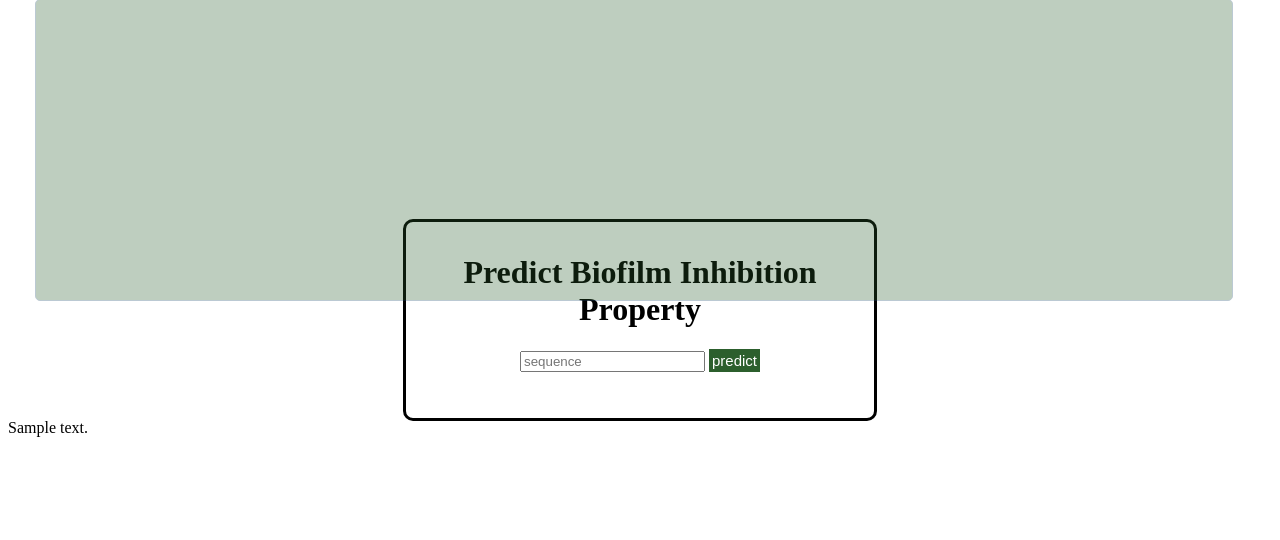
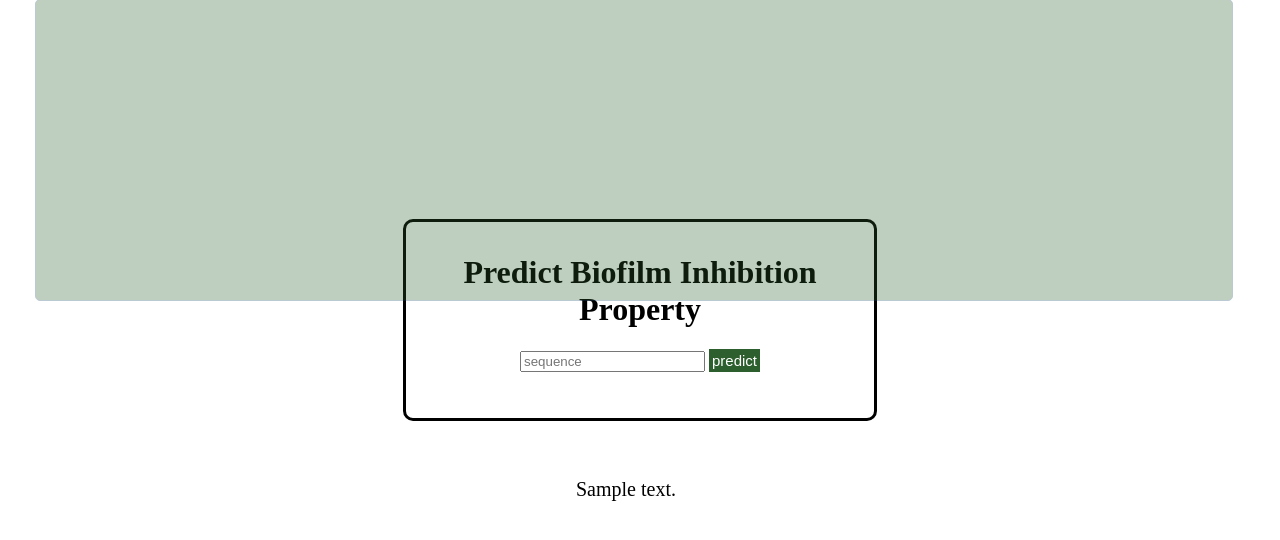
Before and after one commit to hemapuchakayala/BIPEP, a Flask app: template templates/index.html in a window 1280 px wide. Shown: the part 19-559 px from the top of the page. Run offline with Flask 2, Linux system fonts and the light colour scheme; the template is opened without the code that fills it: most values are stand-ins (such as "Sample title", 1, 10 or a date in 2020); parts of the project's set-up code (start-up, migrations or seed data) failed here and were passed over.

Commit message:
Update index.html

```diff
--- a/templates/index.html
+++ b/templates/index.html
@@ -37,9 +37,11 @@ button {
   text-align:center;
 }
 .return_text{
+  left:45%;
   position: absolute;
-  text-align:center;
-  bottom:43%
+  bottom:35%;
+  font-size:20px;
+  color: solid Black;
   }
 body{
   background-color: white;
```
